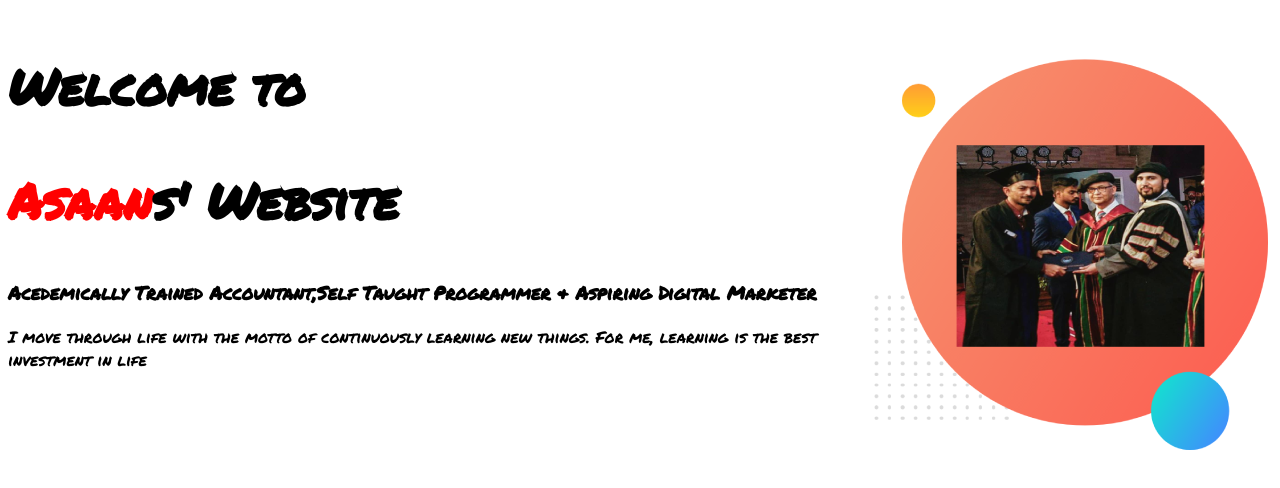
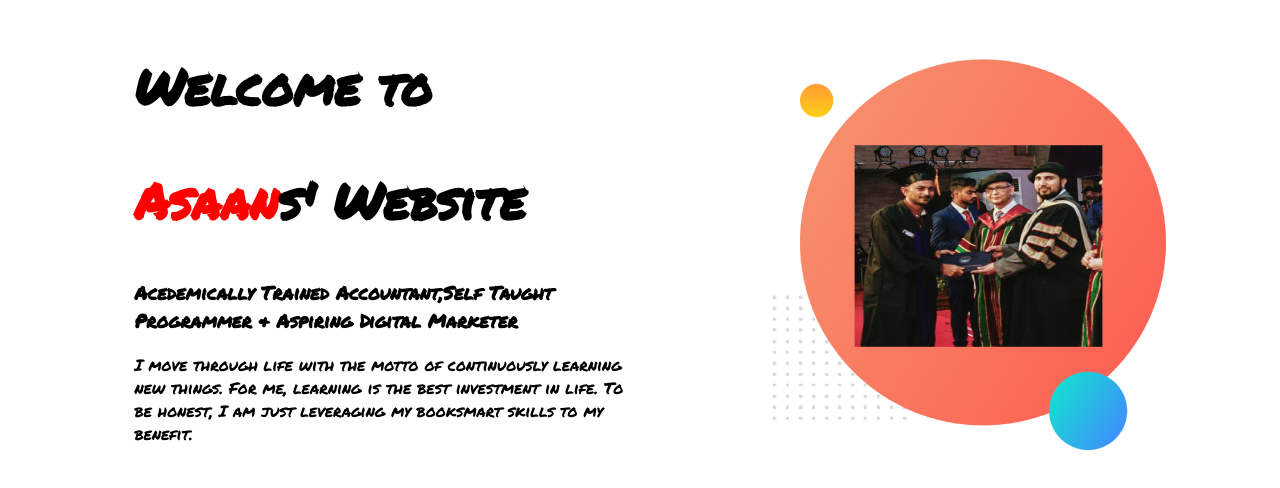
Before and after one commit to asaan-bd/portfolio-demo, a plain HTML site: page index.html in a window 1280 px wide. Drawn offline with Linux system fonts and the light colour scheme.

Commit message:
added top part

```diff
--- a/index.html
+++ b/index.html
@@ -21,9 +21,9 @@
             <p>I move through life with the motto of continuously learning new things. For me,
                 learning
                 is
-                the best investment in life</p>
+                the best investment in life. To be honest, I am just leveraging my booksmart skills to my benefit.</p>
         </div>
-        <div class="pic">
+        <div class="half-width">
             <img src="Images/img-2.png">
         </div>
 
--- a/style.css
+++ b/style.css
@@ -9,11 +9,11 @@ h1{
     color: red;
 }
 .half-width{
-    width: 68%;
-    float:left
+    width: 40%;
+    float:left;
+    margin-left: 5%;
+    padding-left: 5%;
 }
-.pic{
-    width: 10%;
-    float:left
-
+.half-width img{
+    width 0%
 }
```
